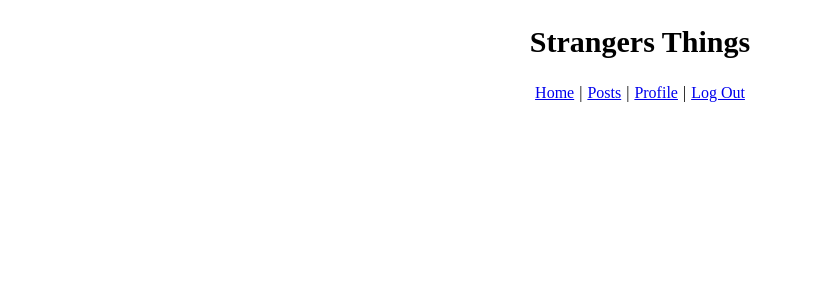
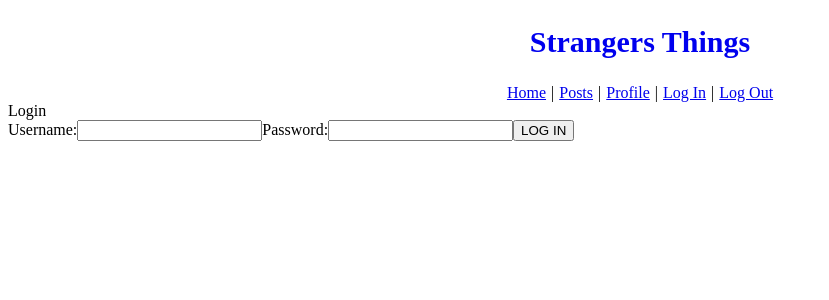
Before and after one commit to Imperial01/Stranger-Things, a React (Create React App) app: page / in a window 1280 px wide. Shown: the top 300 px of the page, without its empty margins (0-829 px from the left). Built offline with nearby package versions, Linux system fonts and the light colour scheme.

Commit message:
added Login

```diff
--- a/src/components/App.js
+++ b/src/components/App.js
@@ -1,5 +1,5 @@
 import {React,useState} from "react";
-import { Link, Route, Switch } from "react-router-dom";
+import { Link, Route, Switch, NavLink } from "react-router-dom";
 import Posts from "./Posts";
 import Login from "./Login";
 import Profile from "./Profile"
@@ -7,31 +7,46 @@ import './styles.css'
 
 
 const App = () => {
-
+    // const[user, setUser] = useState({})
     const [posts, setPosts] = useState([])
     const [token, setToken] = useState('')
 
     return <main>
-        <nav>
-            <h1 id="title">Strangers Things</h1>
-            <div id="links">
-                <Link to="/home">Home</Link> |
-                <Link to="/posts">Posts</Link> |
-                <Link to="/profile">Profile</Link> |
-                <Link to="/logout">Log Out</Link>
+        <nav id ="navbar">
+            <Link to="/home" style={{textDecoration: 'none'}}>
+                <h1 id="title">Strangers Things</h1>
+            </Link>
+            <div id="links" >
+                <NavLink to="/home" activeClassName = "active">Home</NavLink> |
+                <NavLink to="/posts" activeClassName = "active">Posts</NavLink> |
+                <NavLink to="/profile" activeClassName = "active">Profile</NavLink> |
+                <NavLink to="/login" activeClassName = "active">Log In</NavLink> |
+                <NavLink to="/logout" activeClassName = "active">Log Out</NavLink>
             </div>
         </nav>
 
+        <Route exact path ="/">
+            <Login />
+        </Route>
+
         <Switch>
-            <Route exact path="/home">
-                <h1 id="home-title">Welcome to Stranger Things </h1>
-                <button type="text" id="home-profile-btn">View Profile</button>
-                </Route>
-            <Route exact path="/profile"><Profile /> </Route>
+            <Route  exact path="/home">
+                <div id="home-container">
+                    <h1 id="home-title">Welcome to Stranger Things </h1>
+                    <div id="btn-container">
+                        <Link exact to="/profile">
+                            <button type="text" id="home-profile-btn">View Profile</button>
+                        </Link>
+                    </div>
+                </div>
+            </Route>
+            <Route exact path="/profile">
+                <Profile />
+            </Route>
+            <Route exact path="/login"><Login /></Route>
             <Route exact path="/posts"><Posts /> </Route>
-            <Route path="/login"><Login /></Route>
-            <Route path= "/register"><div>register</div></Route>
-            <Route path= "/logout"><div>logout</div></Route>
+            <Route exact path= "/register"><div>register</div></Route>
+            <Route exact path= "/logout"><div>logout</div></Route>
         </Switch>
 
     </main>
--- a/src/components/Login.js
+++ b/src/components/Login.js
@@ -1,8 +1,35 @@
-import React from "react";
+import React, {useState} from "react";
+const Login = () =>{
+    const[userName, setUserName] = useState('');
+    const[password, setPassword] = useState('')
 
-const Login = () =>{
+    const handleChangeUser = (event) => {
+        setUserName(event.target.value)
+    }
+
+    const handleChangePassword = (event) => {
+        setPassword(event.target.value)
+    }
+
+    const handleSubmit = (event) =>{
+        event.preventDefault();
+        setUserName('')
+        setPassword('')
+    }
+
+
     return <>
     <div>Login</div>
+        <div id='container'>
+            <form id="form" onSubmit={handleSubmit}>
+                <label htmlFor="Username">Username:</label>
+                <input type="text" name="username" value={userName} onChange={handleChangeUser} />
+                <label htmlFor="Password">Password:</label>
+                <input type="text" name="password" value={password} onChange={handleChangePassword}/>
+                <button type="submit">LOG IN</button>
+
+            </form>
+        </div>
     </>
 }
 
--- a/src/components/Posts.js
+++ b/src/components/Posts.js
@@ -1,9 +1,37 @@
-import React from "react";
+import {React, useEffect, useState } from "react";
+
+const cohortName = '2204-FTB-MT-WEB-PT'
+const APIURL = `https://strangers-things.herokuapp.com/api/${cohortName}/`
 
 
 const Posts = () => {
+    const [posts, setPosts] = useState([])
+    console.log(posts)
+
+    const fetchPost = async () => {
+        const response = await fetch(`${APIURL}/posts`)
+        const data = await response.json();
+        setPosts(data);
+
+
+        console.log(setPosts(data))
+    }
+
+    useEffect(() => {
+        fetchPost();
+    }, [])
+
+
     return <>
         <h1>Posts</h1>
+        {
+        posts.map(post => {
+            console.log(post)
+            return <div> {post}</div>
+        })
+    }
+
+
     </>
 
 }
--- a/src/components/Profile.js
+++ b/src/components/Profile.js
@@ -1,8 +1,11 @@
 import React from "react";
 
+
 const Profile = () =>{
+
     return <>
     <h1>Profile</h1>
+
     </>
 }
 
--- a/src/components/styles.css
+++ b/src/components/styles.css
@@ -18,8 +18,18 @@
     gap: 5px;
     text-decoration: none;
 }
-#home-profile-btn{
+#home-containter{
     display: flex;
     justify-content: center;
     align-items: center;
 }
+#btn-container{
+    display: flex;
+    justify-content: center;
+}
+
+#home-profile-btn{
+    font-size: 20px;
+    background-color: rgb(29, 162, 71);
+    color: white
+}
```
Also changed, not shown: 1 other file (tests, documents, lock files or other folders).
